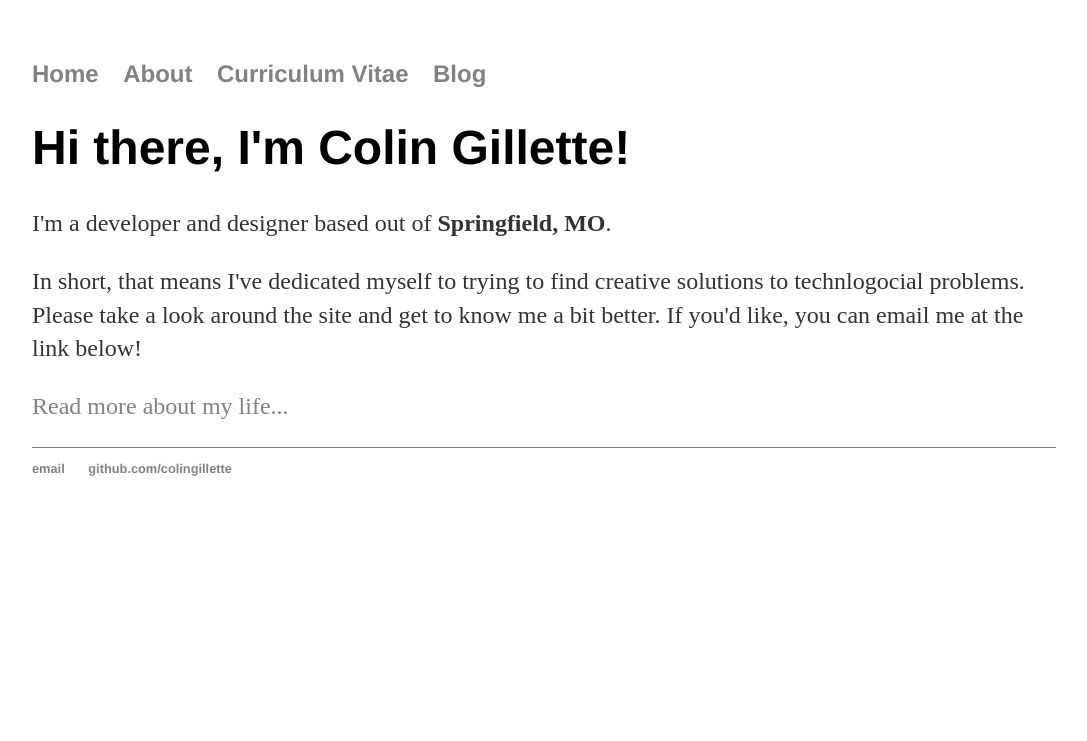
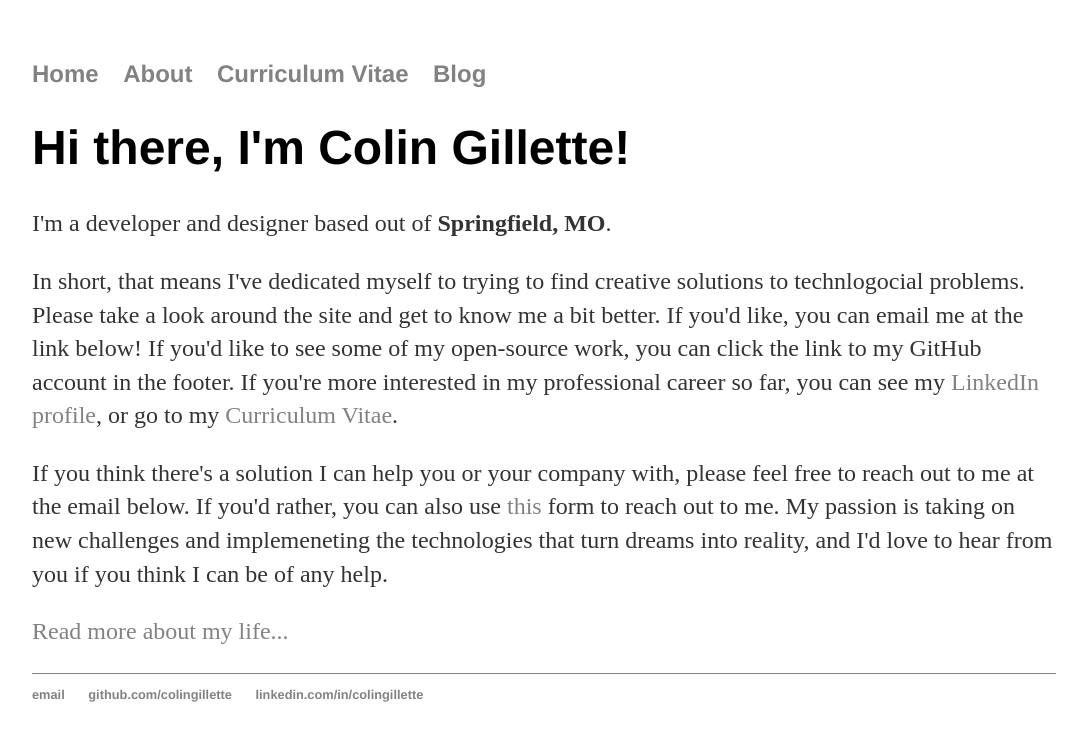
Before and after one commit to colingillette/colingillette.github.io, a Jekyll site: the page built from index.html, in a window 1280 px wide. Shown: the top 741 px of the page, without its empty margins (96-1183 px from the left). Built offline with Jekyll 4.4.1, drawn with Linux system fonts in a browser that asks for light colours.

Commit message:
setup contact form

```diff
--- a/_layouts/default.html
+++ b/_layouts/default.html
@@ -22,7 +22,8 @@
         <footer>
             <ul>
                 <li><a href="mailto:colingillette35@gmail.com">email</a></li>
-                <li><a href="https://github.com/colingillette">github.com/colingillette</a></li>
+				<li><a href="https://github.com/colingillette">github.com/colingillette</a></li>
+				<li><a href="https://www.linkedin.com/in/colingillette/">linkedin.com/in/colingillette</a></li>
             </ul>
         </footer>
     </body>
--- a/css/main.css
+++ b/css/main.css
@@ -30,6 +30,7 @@
 }
 
 a:hover {
+    color: black;
     text-decoration: underline;
 }
 
--- a/index.html
+++ b/index.html
@@ -8,7 +8,16 @@
     <p>
         In short, that means I've dedicated myself to trying to find creative solutions to technlogocial problems.
         Please take a look around the site and get to know me a bit better. If you'd like, you can email me at the link
-        below!
+        below! If you'd like to see some of my open-source work, you can click the link to my GitHub account in the footer.
+        If you're more interested in my professional career so far, you can see my
+        <a href="https://www.linkedin.com/in/colingillette/">LinkedIn profile</a>, or go to my
+        <a href="/cv">Curriculum Vitae</a>.
+    </p>
+    <p>
+        If you think there's a solution I can help you or your company with, please feel free to reach out to me at
+        the email below. If you'd rather, you can also use <a href="/contact.html">this</a> form to reach out to me.
+        My passion is taking on new challenges and implemeneting the
+        technologies that turn dreams into reality, and I'd love to hear from you if you think I can be of any help.
     </p>
     <p><a href="/about">Read more about my life...</a></p>
-</div><!-- /.blurb -->
+</div>
```
Also changed, not shown: contact.html (added, +20 -0 lines).
